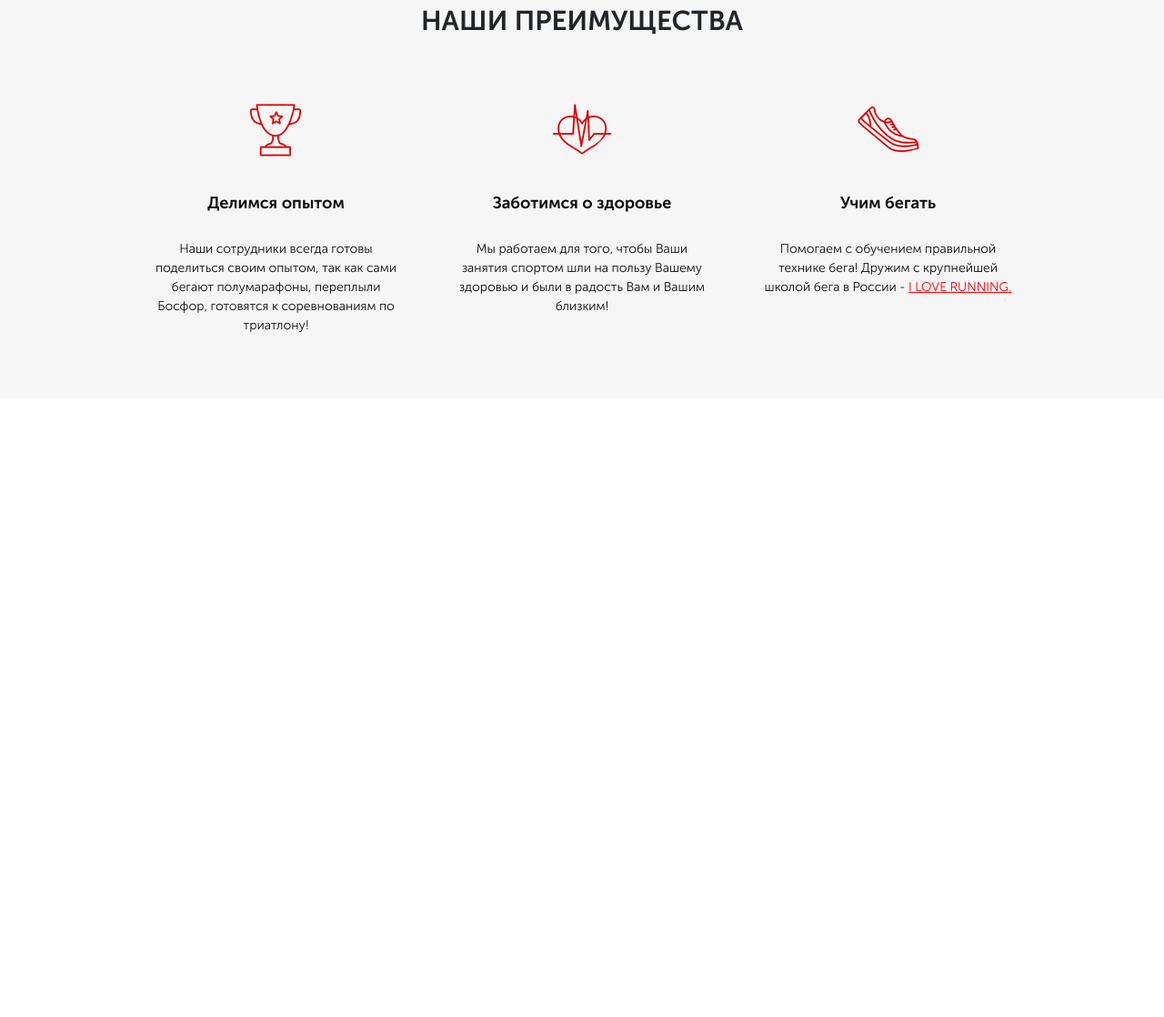
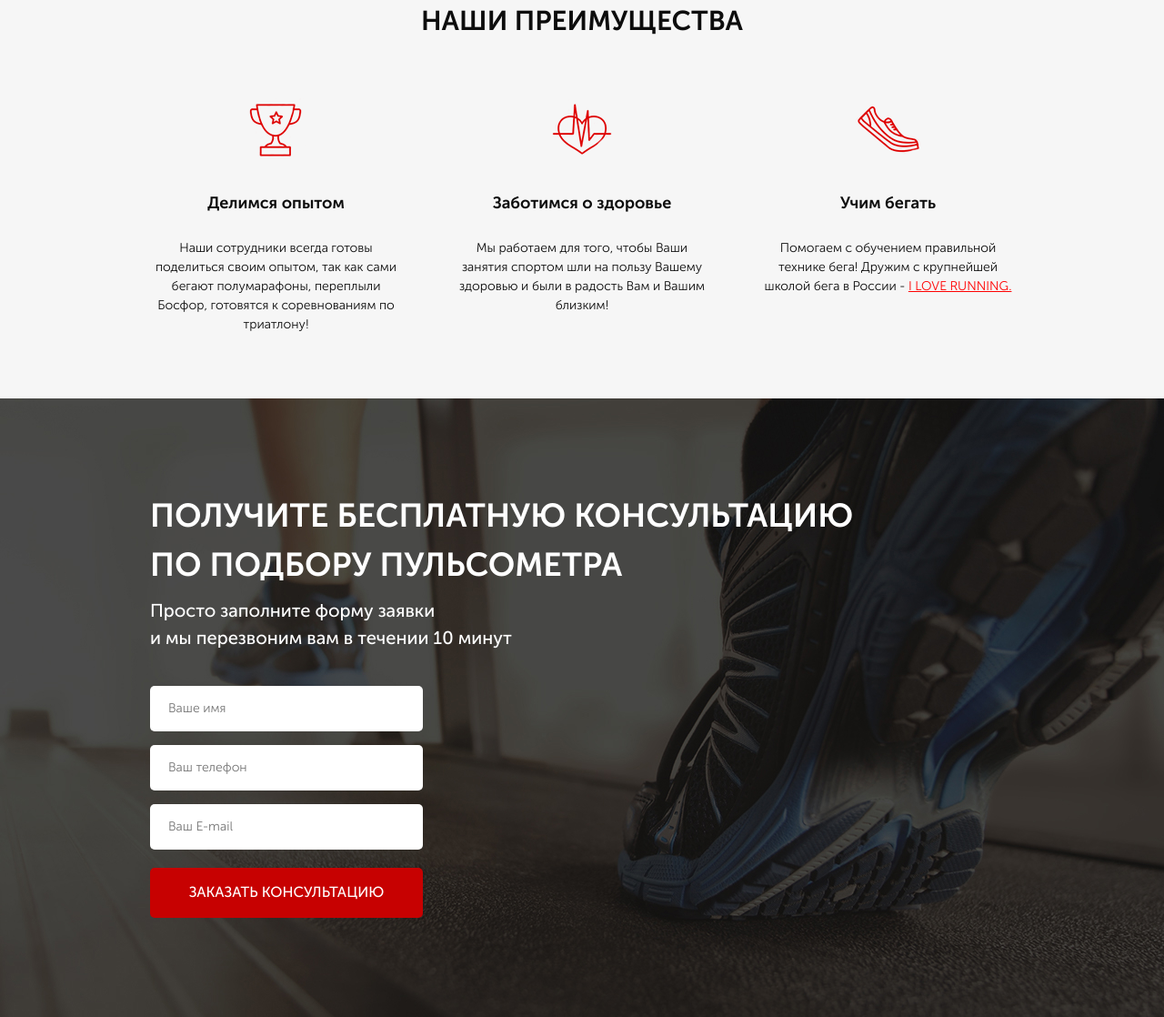
Before and after one commit to Dima1011/Dima1011.github.io, a website: page src/index.html in a window 1280 px wide. Shown: the part 748-1866 px from the top of the page at 91% size. Before the commit the page ends 1186 px from the top, so only its background shows below. Drawn offline with Linux system fonts and the light colour scheme; files whose address does not match are found by name.

Commit message:
third section

```diff
--- a/src/index.html
+++ b/src/index.html
@@ -77,5 +77,24 @@
             </div>
         </div>
     </div>
+
+    <div class="consultation">
+        <div class="container">
+            <h2 class="title title_left">Получите бесплатную консультацию<br>
+                 по подбору пульсометра </h2>
+            <div class="consultation__descr">Просто заполните форму заявки<br>
+                 и мы перезвоним вам в течении 10 минут</div>
+            <form class="feed-form" action="#">
+                <input name="name" required placeholder="Ваше имя" type="text">
+                <input name="phone" required placeholder="Ваш телефон" type="tel">
+                <input name="email" required placeholder="Ваш E-mail" type="email">
+
+                <!-- <input type="submit" value="заказать кОНСУЛЬТАЦИЮ"> -->
+                <button class="button button_submit">заказать кОНСУЛЬТАЦИЮ</button>
+            </form>
+
+        <script src="js/script.js"></script>
+        </div>
+    </div>
 </body>
 </html>
--- a/src/sass/blocks/_buttons.scss
+++ b/src/sass/blocks/_buttons.scss
@@ -15,4 +15,9 @@
         height: 50px;
         font-size: 16px;
     }
+    &_submit {
+        width: 100%;
+        height: 55px;
+        font-size: 16px;
+    }
 }
--- /dev/null
+++ b/src/sass/blocks/_consultation.scss
@@ -0,0 +1,10 @@
+.consultation {
+    min-height: 680px;
+    padding: 104px 0 108px 0;
+    background: url('../../img/bg/bg_second.jpg') center (center/cover) no-repeat;
+    &__descr {
+        color: #FFFFFF;
+        font-size: 20px;
+        font-weight: 500;
+    }
+}
--- /dev/null
+++ b/src/sass/blocks/_forms.scss
@@ -0,0 +1,19 @@
+.feed-form {
+    margin-top: 36px;
+    display: flex;
+    flex-direction: column;
+    width: 300px;
+    input {
+        height: 50px;
+        border-radius: 5px;
+        background: #ffffff;
+        margin-bottom: 15px;
+        border: none;
+        padding: 0 20px;
+        font-size: 14px;
+        font-weight: 300;
+        &:nth-child(3) {
+            margin-bottom: 20px;
+        }
+    }
+}
--- a/src/sass/blocks/_title.scss
+++ b/src/sass/blocks/_title.scss
@@ -1,5 +1,12 @@
 .title {
+    color: #0D0D0D;
     font-size: 30px;
     font-weight: 700;
     text-align: center;
+    text-transform: uppercase;
+    &_left {
+        color: #ffffff;
+        font-size: 36px;
+        text-align: left;
+    }
 }
--- a/src/sass/style.scss
+++ b/src/sass/style.scss
@@ -4,6 +4,8 @@
 @import 'blocks/buttons';
 @import 'blocks/advantages';
 @import 'blocks/title';
+@import 'blocks/consultation';
+@import 'blocks/forms';
 
 * {
     font-family: 'Museo Sans Cyrl', sans-serif;
```
Also changed, not shown: src/css/style.min.css, src/fonts/MuseoSansCyrl-300.woff2 (added), src/js/script.js (added).
